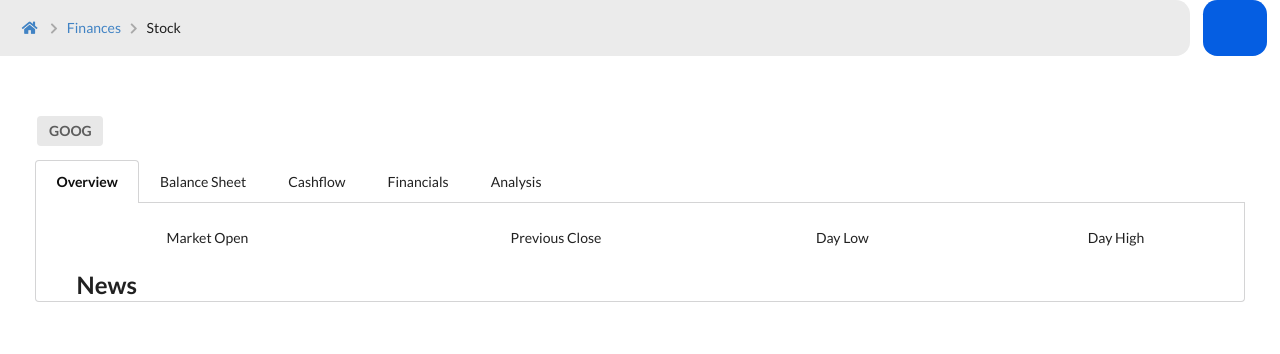
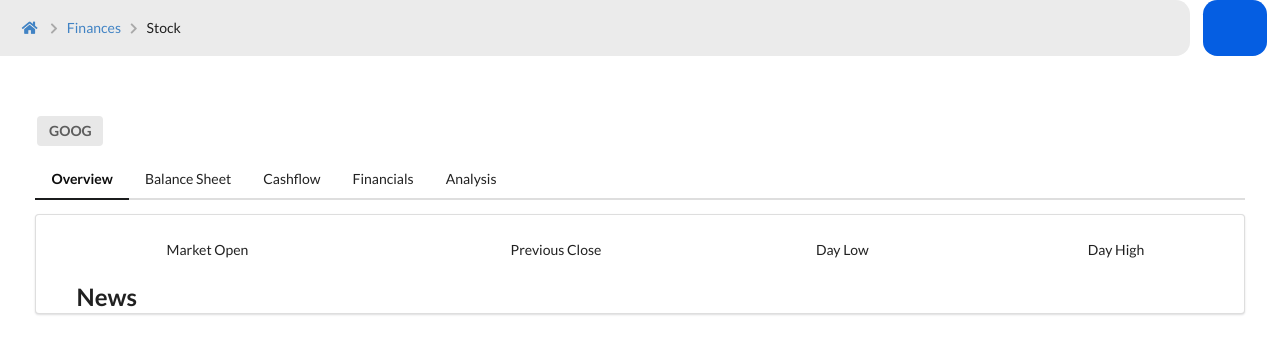
Before and after one commit to DKoflerGIT/Portfolio, a FastAPI app: a page that uses templates/stock.html in a window 1280 px wide. Shown: the part 163-517 px from the top of the page. Run offline with FastAPI, Linux system fonts and the light colour scheme; data that the repository does not hold is empty; some libraries are stand-ins or nearby versions.

Commit message:
polished financials tab

```diff
--- a/classes/stock.py
+++ b/classes/stock.py
@@ -39,7 +39,7 @@
     def calcProfit(self):
         if self.buyDate == None:
             return 0
-        return round(self.data['Close'][-1] - self.data[''], 2)
+        return round(self.data['Close'][-1] - self.buyPrice, 2)
 
     def calcProfitPercent(self):
         if self.buyPrice == 0:
--- a/main.py
+++ b/main.py
@@ -197,6 +197,31 @@
     stock = yf.Ticker(ticker)
     financials = stock.financials
 
+    # rename columns to be a nice header
+    rename_dict = {}
+
+    for i in range(len(financials.columns)):
+        rename_dict[financials.columns[i]] = financials.columns[i].strftime("%b %d, %Y")
+
+    financials.rename(columns=rename_dict, inplace=True)
+
+    # fill Nones with empty strings
+    financials.fillna("-", inplace=True)
+
+    # format numbers to be better readable
+    for i in range(len(financials.columns)):
+        c = financials[financials.columns[i]][2]
+        for j in range(len(financials[financials.columns[i]])):
+            f = financials[financials.columns[i]][j]
+
+            if type(f) == float:
+                if c>1000000000:
+                    f /= 1000000000
+                    financials[financials.columns[i]][j] = str(f) + " Bn"
+                else:
+                    f /= 1000000
+                    financials[financials.columns[i]][j] = str(f) + " Mn"
+
     dataDict = {
         "financials" : dict(financials)
     }
--- a/templates/layout.html
+++ b/templates/layout.html
@@ -9,7 +9,6 @@
         <script src="https://code.jquery.com/jquery-3.1.1.min.js" integrity="sha256-hVVnYaiADRTO2PzUGmuLJr8BLUSjGIZsDYGmIJLv2b8=" crossorigin="anonymous"></script>
         <script src="https://cdn.jsdelivr.net/npm/semantic-ui@2.4.2/dist/semantic.min.js"></script>
         <script src="https://cdn.plot.ly/plotly-2.8.3.min.js"></script>
-
         <script>
             $(document).ready(function() {
                 // navigation
--- a/templates/portfolio.html
+++ b/templates/portfolio.html
@@ -4,6 +4,10 @@
 
 <script>
     $(document).ready(function() {
+        var intervalId = setInterval(function() {
+            window.location.reload();
+        }, 30000);
+
         //Modal to add stocks
         $("#addStockOpenModal").click(function() {
             $('.ui.tiny.modal').modal('show');
@@ -253,6 +257,7 @@
                     <th></th>
                     <th></th>
                     <th></th>
+                    <th></th>
                 </tr>
             </tfoot>
         </table>
--- a/templates/stock.html
+++ b/templates/stock.html
@@ -17,7 +17,7 @@
             $("#low").text(dataO["low"]);
 
             // add news items
-            var news = dataO["news"];
+            let news = dataO["news"];
             news.forEach(function (n, i) {
                 jQuery('<div class="column"><div class="ui segment"><h3 class="ui header">' +
                     n["publisher"] +
@@ -143,8 +143,24 @@
             let url = '/finances/stocks/' + ticker + '/getDataFinancials';
             console.log('Fetchning Financials ...');
 
+
+
             $.get( url, function( dataD ) {
-                console.log(dataD["financials"]);
+                let financials = dataD["financials"];
+                let i = 1;
+                let t = '';
+
+                for (let f in financials) {
+                    t += '<div class="column" style="flex: 0 0 60ex;"><div id="segmentFinancials' + i + '" class="ui segment"><h3>' + f + '</h3>'
+                    t += '<table><tbody id="segmentFinancials' + i + 'Table">';
+                    let fin = financials[f];
+                    for (let x in fin) t += '<tr><td>' + x + '</td><td>' + fin[x] + '</td></tr>';
+                    t += '</tbody></table>';
+                    t += '</div></div>';
+                    i++;
+                }
+
+                $("#tabBodyFinancials").html(t);
             });
         });
     });
@@ -173,7 +189,7 @@
     <span id="exchange"></span>
     <span id="currency"></span>
 
-    <div class="ui top attached tabular menu">
+    <div class="ui pointing secondary menu">
         <a id="tabHeaderOverview" class="item active" data-tab="tabBodyOverview">Overview</a>
         <a id="tabHeaderBalanceSheet" class="item" data-tab="tabBodyBalanceSheet">Balance Sheet</a>
         <a id="tabHeaderCashflow" class="item" data-tab="tabBodyCashflows">Cashflow</a>
@@ -181,7 +197,8 @@
         <a id="tabHeaderAnalysis" class="item" data-tab="tabBodyAnalysis">Analysis</a>
     </div>
 
-    <div class="ui bottom attached tab segment active" data-tab="tabBodyOverview" id="tabBodyOverview">
+    <!-- Overview -->
+    <div class="ui tab segment active" data-tab="tabBodyOverview" id="tabBodyOverview">
         <table class="ui very basic single line table">
             <tr>
                 <td style="text-align: right;">Market Open</td><td id="open" style="font-weight: bold;"></td>
@@ -202,17 +219,31 @@
             <div id="newsItems" class="ui five column grid"></div>
         </div>
     </div>
-    <div class="ui bottom attached tab segment" data-tab="tabBodyBalanceSheet">
-        BalanceSheet
+
+    <!-- BalanceSheet -->
+    <div class="ui tab segment" data-tab="tabBodyBalanceSheet">
+        <div id="tabBodyBalanceSheet" class="ui container">
+            Balance Sheet
+        </div>
     </div>
-    <div class="ui bottom attached tab segment" data-tab="tabBodyCashflows">
-        Cashflows
+
+    <!-- Cashflows -->
+    <div class="ui tab segment" data-tab="tabBodyCashflows">
+        <div id="tabBodyCashflows" class="ui container">
+            Cashflow
+        </div>
     </div>
-    <div class="ui bottom attached tab segment" data-tab="tabBodyFinancials">
-        Financials
+
+    <!-- Financials -->
+    <div class="ui tab segment" data-tab="tabBodyFinancials">
+        <div id="tabBodyFinancials" class="ui center aligned three column grid"></div>
     </div>
-    <div class="ui bottom attached tab segment" data-tab="tabBodyAnalysis">
-        Analysis
+
+    <!-- Analysis -->
+    <div class="ui tab segment" data-tab="tabBodyAnalysis">
+        <div id="tabBodyAnalysis" class="ui container">
+            Analysis
+        </div>
     </div>
 </div>
 
--- a/templates/watchlist.html
+++ b/templates/watchlist.html
@@ -4,6 +4,10 @@
 
 <script>
     $(document).ready(function() {
+        var intervalId = setInterval(function() {
+            window.location.reload();
+        }, 30000);
+
         //Modal to add stocks
         $("#addStockOpenModal").click(function() {
             $('.ui.tiny.modal').modal('show');
```
Also changed, not shown: stocks.db, 1 other file.
